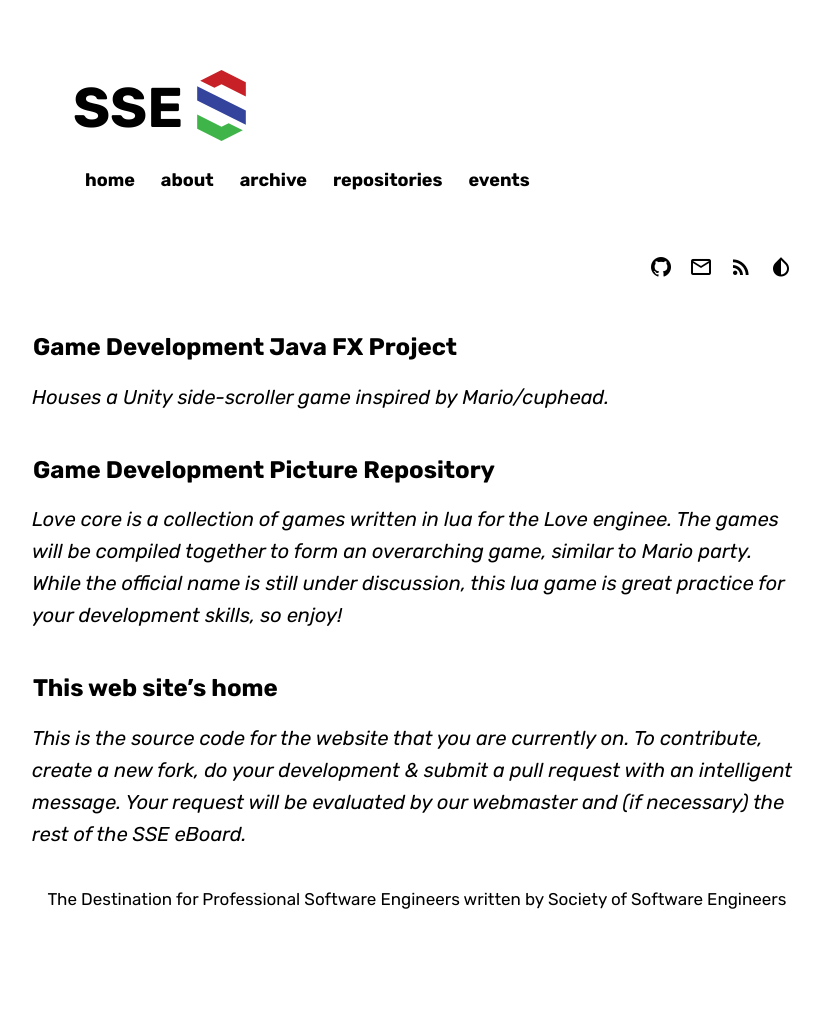
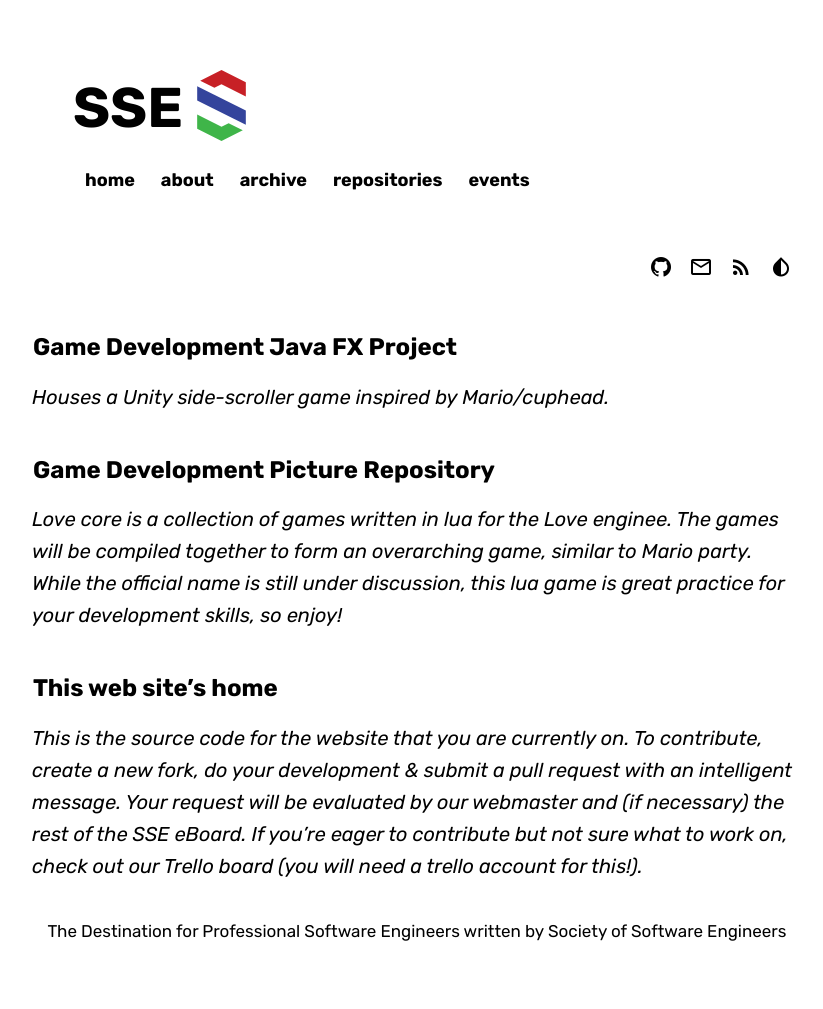
Before and after one commit to msoe-sse/msoe-sse.github.io, a Jekyll site: the page built from _repositories/2018-game-dev-repos.md, in a window 1280 px wide. Shown: the whole page, without its empty margins (223-1046 px from the left). Built offline with Jekyll 4.4.1, drawn with Linux system fonts in a browser that asks for light colours; some web fonts are replaced; before the commit the page ends 977 px from its top, so only the background shows below that.

Commit message:
Added shareable backlog link to the repository page.

```diff
--- a/_repositories/2018-game-dev-repos.md
+++ b/_repositories/2018-game-dev-repos.md
@@ -16,4 +16,4 @@ permalink: /repositories
 
 ## [This web site's home](https://github.com/msoe-sse/msoe-sse.github.io)
 
->This is the source code for the website that you are currently on. To contribute, create a new fork, do your development & submit a pull request with an intelligent message. Your request will be evaluated by our webmaster and (if necessary) the rest of the SSE eBoard.
+>This is the source code for the website that you are currently on. To contribute, create a new fork, do your development & submit a pull request with an intelligent message. Your request will be evaluated by our webmaster and (if necessary) the rest of the SSE eBoard. If you're eager to contribute but not sure what to work on, check out our [Trello](https://trello.com/invite/b/FPyttYCD/72aac99f95ee9ba203675eeddfa9acbd/website-re-design) board (you will need a trello account for this!).
```
